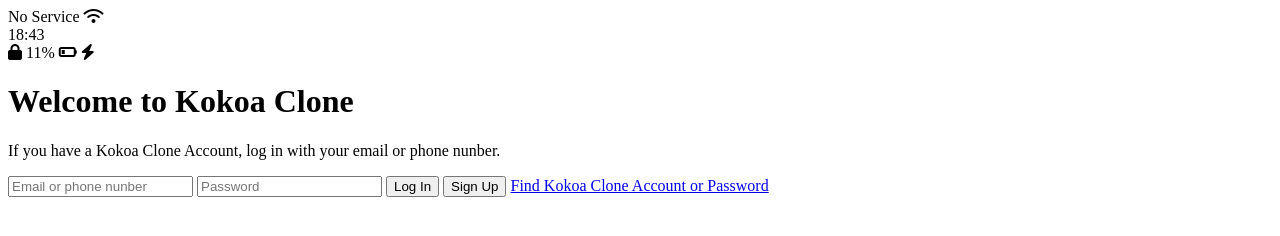
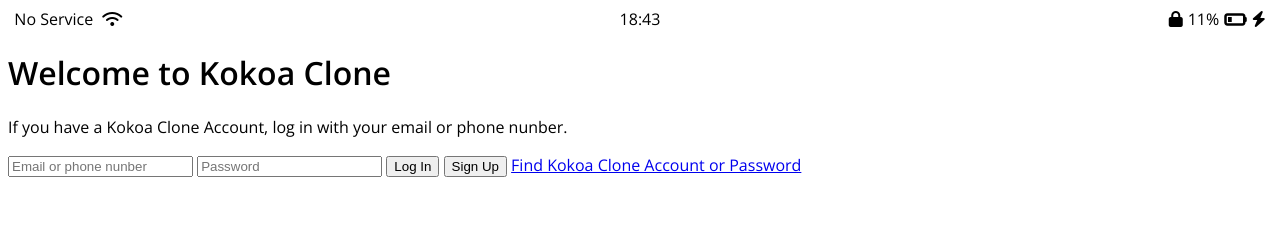
Before and after one commit to HoWoopapa/kokoa-clone-2023, a plain HTML site: page index.html in a window 1280 px wide. Drawn offline with nearby package versions, Linux system fonts and the light colour scheme.

Commit message:
6.5 update
#6.5 Status Bar CSS (13:34)

```diff
--- /dev/null
+++ b/css/styles.css
@@ -0,0 +1,36 @@
+@import url('https://fonts.googleapis.com/css2?family=Fira+Sans:wght@400;700&family=Open+Sans:wght@400;600&family=Oswald:wght@700&family=Roboto:wght@400;900&display=swap');
+body {
+  font-family: 'Open Sans', sans-serif;
+}
+
+.status-bar {
+  display: flex;
+  justify-content: center;
+}
+
+.status-bar__column {
+  width: 33%;
+}
+
+.status-bar__column:first-child span {
+  margin-right: 5px;
+}
+
+.status-bar__column:nth-child(2) {
+  display: flex;
+  justify-content: center;
+}
+
+.status-bar__column:last-child {
+  display: flex;
+  justify-content: end;
+  align-items: center;
+}
+
+.status-bar__column .fa-lock {
+  margin: 0px 5px;
+}
+
+.status-bar__column .fa-battery-quarter {
+  margin: 0px 5px;
+}
--- a/index.html
+++ b/index.html
@@ -1,6 +1,7 @@
 <!DOCTYPE html>
 <html lang="en">
   <head>
+    <link rel="stylesheet" href="css/styles.css" />
     <meta charset="UTF-8" />
     <meta name="viewport" content="width=device-width, initial-scale=1.0" />
     <title>Welcome to Kokoa Clone</title>
@@ -17,7 +18,7 @@
       <div class="status-bar__column">
         <i class="fas fa-lock"></i>
         <span>11%</span>
-        <i class="fas fa-battery-quarter"></i>
+        <i class="fas fa-battery-quarter fa-lg"></i>
         <i class="fas fa-bolt"></i>
       </div>
     </div>
```
